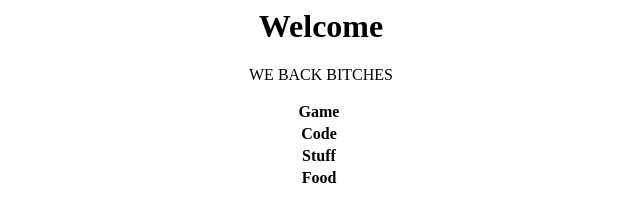
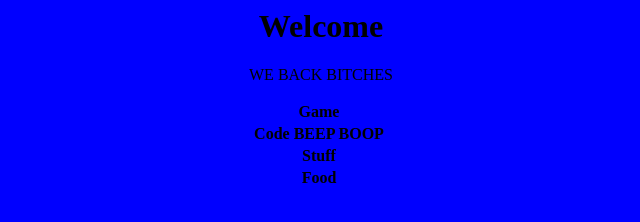
Before and after one commit to indigo77072/PracticingCodingAgain, a plain HTML site: page folder/index.html in a window 1280 px wide. Shown: the whole page, without its empty margins (319-959 px from the left). Drawn offline with Linux system fonts and the light colour scheme.

Commit message:
made the background blue

```diff
--- a/folder/index.html
+++ b/folder/index.html
@@ -3,6 +3,7 @@
 		<title>
 			Aw Shit, Here we go again
 		</title>
+		<link rel="stylesheet" href="style.css"/>
 	</head>
 	<body>
 		<center>
@@ -13,7 +14,7 @@
 					<th>Game</th>
 					<td></td>
 				</tr><tr>
-					<th>Code</th>
+					<th>Code  BEEP BOOP</th>
 					<td></td>
 				</tr>
 				<tr>
--- a/folder/style.css
+++ b/folder/style.css
@@ -0,0 +1,3 @@
+body{
+	background-color:blue;
+}
```
Also changed, not shown: 2 other files.
